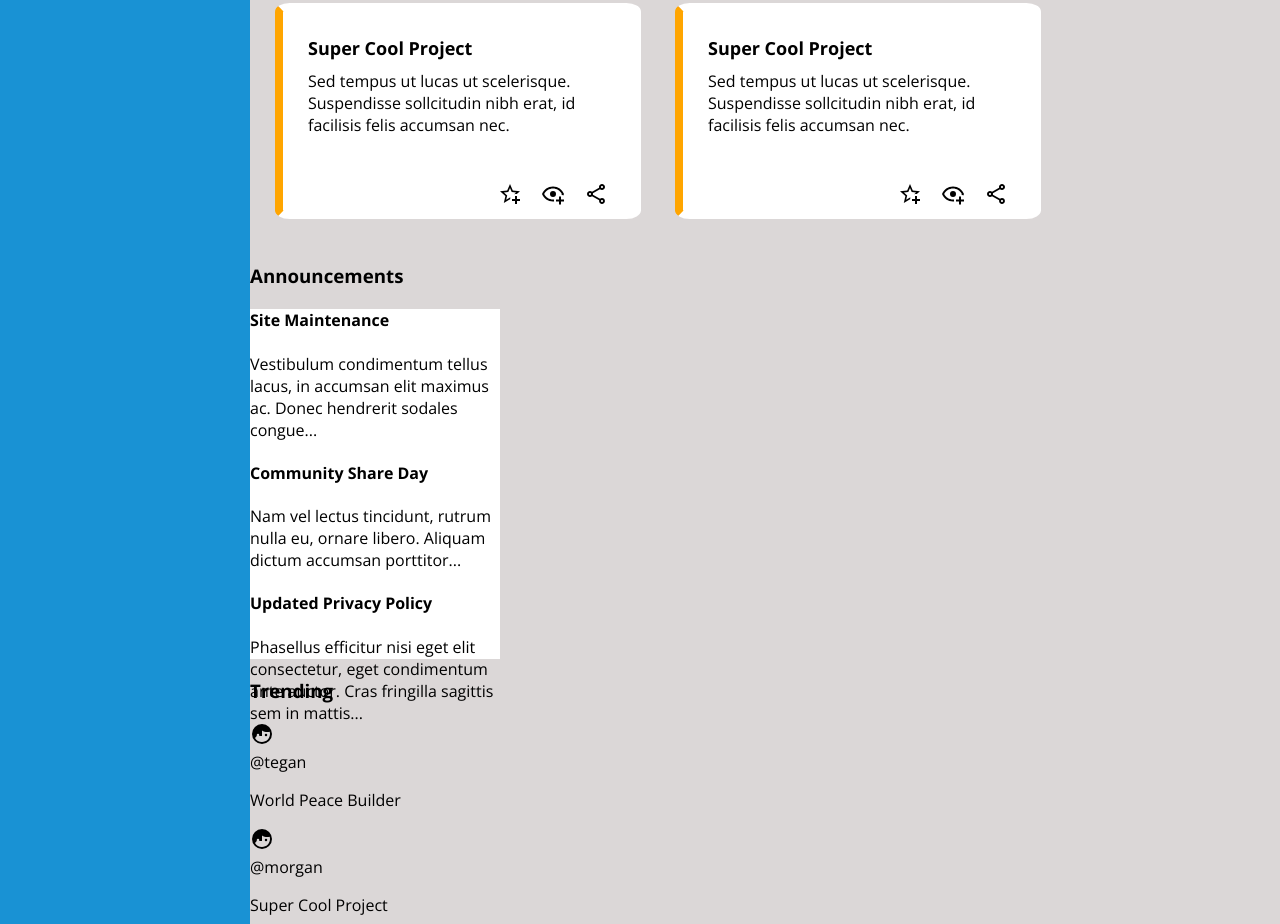
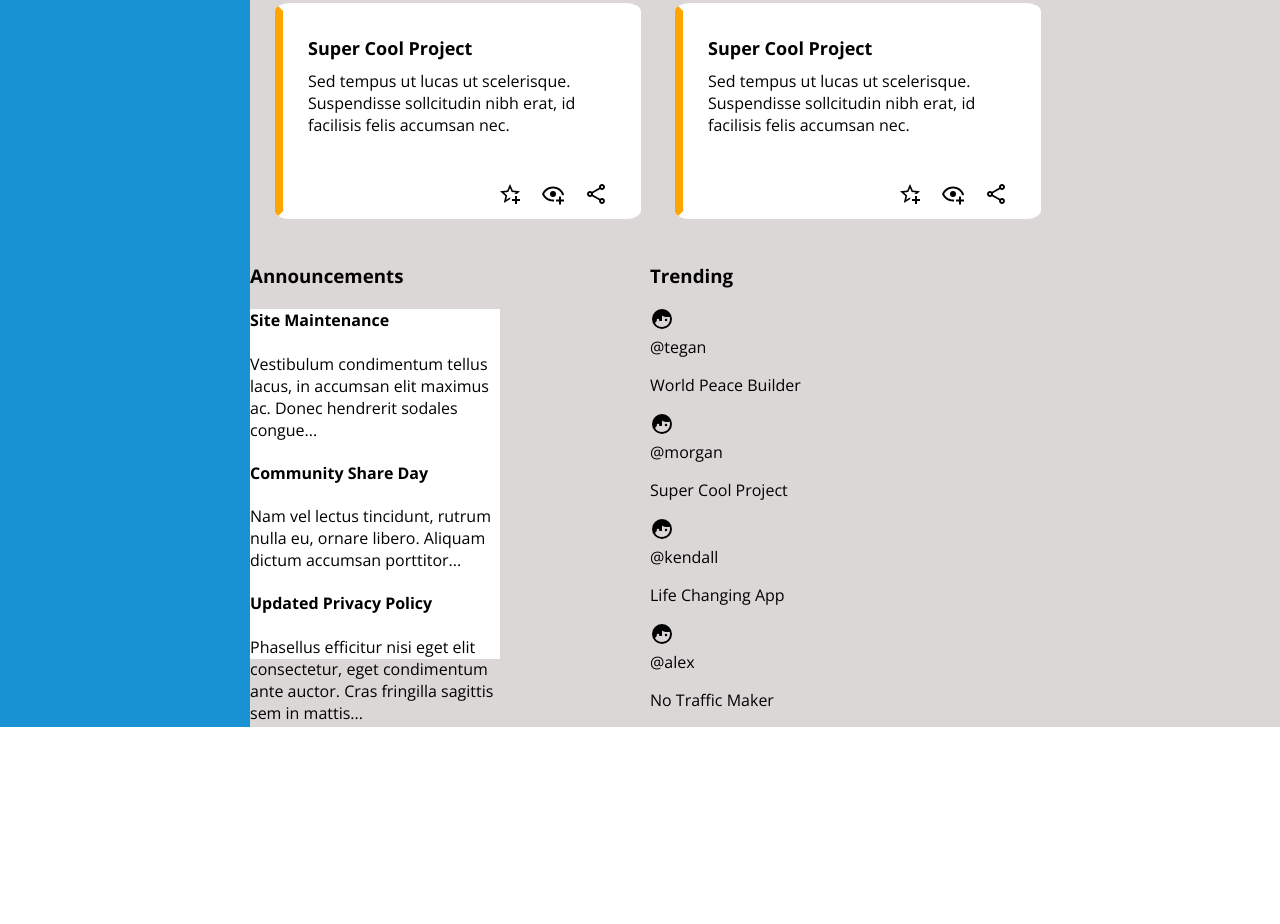
Before and after one commit to Nick90903/admin-dashboard, a plain HTML site: page index.html in a window 1280 px wide. Shown: the part 616-1540 px from the top of the page. After the commit the page ends 1343 px from the top, so only its background shows below. Drawn offline with nearby package versions, Linux system fonts and the light colour scheme.

Commit message:
Fixed trending and announcemtnts

```diff
--- a/style.css
+++ b/style.css
@@ -140,8 +140,7 @@ body {
 }
 
 .announcements-container {
-    max-width: 255px;
-    grid-area: 2 / -1 / 3 / -2;
+
 }
 
 .announcements-content {
```
Also changed, not shown: index.html (+6 -2 lines).
